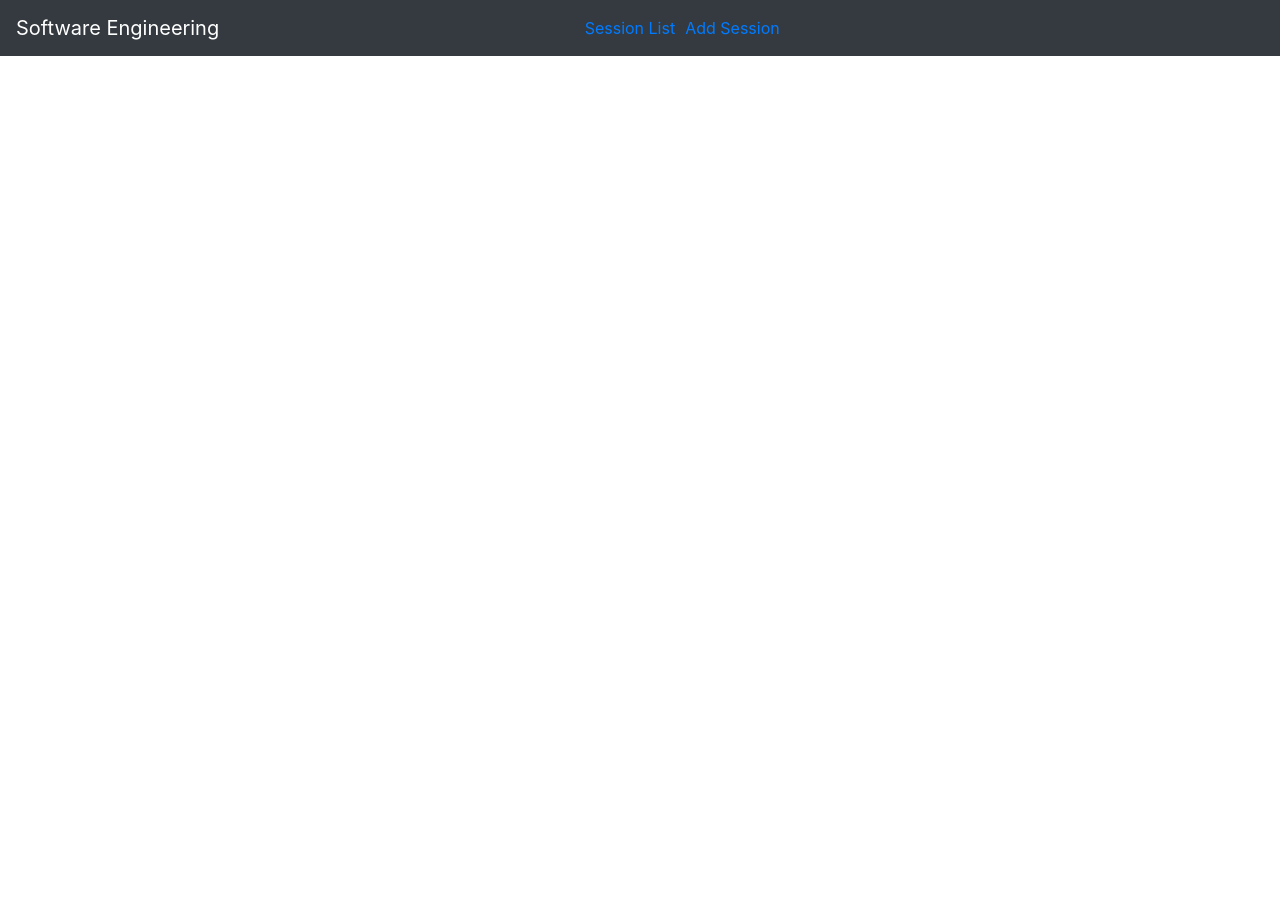
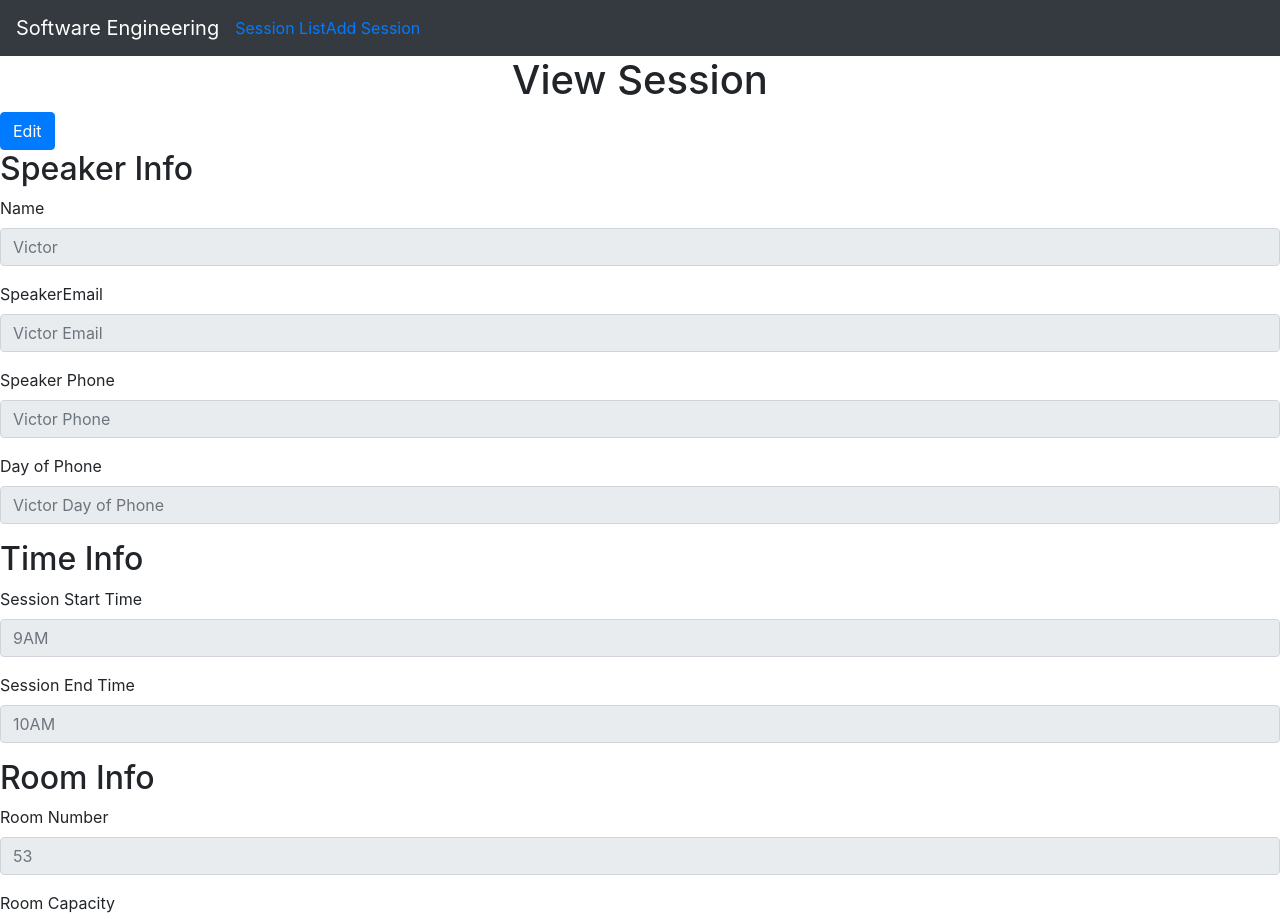
Before and after one commit to macmahoniatwit/YellowSoftwareEngineeringProject, a React (Create React App) app in the folder software_engineering/: page /ViewSession in a window 1280 px wide. Shown: the top 921 px of the page. Before the commit the page ends 800 px from the top, so only its background shows below. Built offline with nearby package versions, Linux system fonts and the light colour scheme.

Commit message:
Added Content to components and removed count

```diff
--- a/software_engineering/src/App.js
+++ b/software_engineering/src/App.js
@@ -1,7 +1,6 @@
 import AddSession from './components/AddSession';
 import ListSession from './components/ListSession';
-import './components/ViewSession';
-import './assets/css/App.css';
+import ViewSession from './components/ViewSession';
 import {Nav, Navbar} from 'react-bootstrap';
 import React from "react";
 import {
@@ -18,12 +17,13 @@ function App() {
         <Navbar.Brand href="">Software Engineering</Navbar.Brand>
         <Nav className="justify-content-end">
             <div id="L1"><Link to="/ListSession">Session List</Link></div>
-            <Link to="/AddSession">Add Session</Link>
+            <Link to="/AddSession">Add Session  </Link>
         </Nav>
       </Navbar>
       <Switch>
         <Route path="/ListSession" component= {ListSession} />
         <Route path="/AddSession" component= {AddSession} />
+        <Route path="/ViewSession" component= {ViewSession} />
       </Switch>
     </div>
   );
--- a/software_engineering/src/components/AddSession.js
+++ b/software_engineering/src/components/AddSession.js
@@ -1,9 +1,64 @@
 import React, {Component} from 'react';
-
+import {Form, Button} from 'react-bootstrap';
 export default class AddSession extends Component {
   render(){
     return(
-      <h1> Add a Section </h1>
+      <div>
+        <h1 className="text-center">Add a Session</h1>
+        <div>
+          <h2 className="text-Left"> Speaker Info</h2>
+        <Form>
+          <Form.Group controlId="SpeakerName">
+            <Form.Label>Name</Form.Label>
+            <Form.Control type="text" placeholder="Enter Speaker Name"/>
+          </Form.Group>
+
+          <Form.Group controlId="SpeakerEmail">
+            <Form.Label>SpeakerEmail</Form.Label>
+            <Form.Control type="email" placeholder="Enter Email" />
+          </Form.Group>
+          <Form.Group controlId="SpeakerPhone">
+            <Form.Label>Speaker Phone</Form.Label>
+            <Form.Control type="text" placeholder="Enter Speaker Phone" />
+          </Form.Group>
+
+          <Form.Group controlId="SpeakerDayOf">
+            <Form.Label>Day of Phone</Form.Label>
+            <Form.Control type="text" placeholder="Enter Day of Phone" />
+          </Form.Group>
+
+          </Form>
+        </div>
+        <div>
+        <h2 className="text-Left"> Time Info</h2>
+        <Form>
+          <Form.Group controlId="StartTime">
+            <Form.Label>Session Start Time</Form.Label>
+            <Form.Control type="text" placeholder="Enter Start Time" />
+          </Form.Group>
+
+          <Form.Group controlId="EndTime">
+            <Form.Label>Session End Time</Form.Label>
+            <Form.Control type="text" placeholder="Enter End Time" />
+          </Form.Group>
+</Form>
+        </div>
+        <div>
+        <h2 className="text-Left"> Room Info</h2>
+        <Form>
+          <Form.Group controlId="RoomNumber">
+            <Form.Label>Room Number</Form.Label>
+            <Form.Control type="text" placeholder="Enter Room Number" />
+          </Form.Group>
+
+          <Form.Group controlId="Room Capacity">
+            <Form.Label>Room Capacity</Form.Label>
+            <Form.Control type="text" placeholder="Enter Room Capacity" />
+          </Form.Group>
+        </Form>
+        </div>
+        <Button className="pull-right" variant="primary" type="submit">Submit</Button>
+      </div>
     );
   }
 
--- a/software_engineering/src/components/ListSession.js
+++ b/software_engineering/src/components/ListSession.js
@@ -9,24 +9,25 @@ export default class ListSession extends Component {
           <thead>
             <tr>
               <th>Speaker</th>
-              <th>Room</th>
+              <th>Room Name</th>
               <th>Time</th>
             </tr>
           </thead>
         <tbody>
           <tr>
-            <td><a href="">Victor</a></td>
-            <td><a href="">53</a></td>
+            <td><a href="/ViewSession">Victor</a></td>
+            <td><a href="">Annex</a></td>
             <td><a href="">9AM</a></td>
+
           </tr>
           <tr>
             <td><a href="">Carlos</a></td>
-            <td><a href="">15</a></td>
+            <td><a href="">Beatty</a></td>
             <td><a href="">10:30AM</a></td>
           </tr>
           <tr>
             <td><a href="">Brian</a></td>
-            <td><a href="">45</a></td>
+            <td><a href="">Watson</a></td>
             <td><a href="">11AM</a></td>
           </tr>
         </tbody>
--- a/software_engineering/src/components/ViewSession.js
+++ b/software_engineering/src/components/ViewSession.js
@@ -1,9 +1,64 @@
 import React, {Component} from 'react';
-
-class ViewSession extends Component {
+import {Form, Button} from 'react-bootstrap';
+export default class ViewSession extends Component {
   render(){
     return(
-      <h1> View Session </h1>
+      <div>
+        <h1 className="text-center">View Session</h1>
+        <Button variant="primary">Edit</Button>
+        <div>
+          <h2 className="text-Left"> Speaker Info</h2>
+        <Form>
+          <Form.Group controlId="SpeakerName">
+            <Form.Label>Name</Form.Label>
+            <Form.Control type="text" placeholder="Victor" readOnly/>
+          </Form.Group>
+
+          <Form.Group controlId="SpeakerEmail">
+            <Form.Label>SpeakerEmail</Form.Label>
+            <Form.Control type="email" placeholder="Victor Email" readOnly/>
+          </Form.Group>
+          <Form.Group controlId="SpeakerPhone">
+            <Form.Label>Speaker Phone</Form.Label>
+            <Form.Control type="text" placeholder="Victor Phone" readOnly/>
+          </Form.Group>
+
+          <Form.Group controlId="SpeakerDayOf">
+            <Form.Label>Day of Phone</Form.Label>
+            <Form.Control type="text" placeholder="Victor Day of Phone" readOnly/>
+          </Form.Group>
+
+          </Form>
+        </div>
+        <div>
+        <h2 className="text-Left"> Time Info</h2>
+        <Form>
+          <Form.Group controlId="StartTime">
+            <Form.Label>Session Start Time</Form.Label>
+            <Form.Control type="text" placeholder="9AM" readOnly/>
+          </Form.Group>
+
+          <Form.Group controlId="EndTime">
+            <Form.Label>Session End Time</Form.Label>
+            <Form.Control type="text" placeholder="10AM" readOnly/>
+          </Form.Group>
+</Form>
+        </div>
+        <div>
+        <h2 className="text-Left"> Room Info</h2>
+        <Form>
+          <Form.Group controlId="RoomNumber">
+            <Form.Label>Room Number</Form.Label>
+            <Form.Control type="text" placeholder="53" readOnly/>
+          </Form.Group>
+
+          <Form.Group controlId="Room Capacity">
+            <Form.Label>Room Capacity</Form.Label>
+            <Form.Control type="text" placeholder="85" readOnly/>
+          </Form.Group>
+        </Form>
+        </div>
+      </div>
     );
   }
 
```
